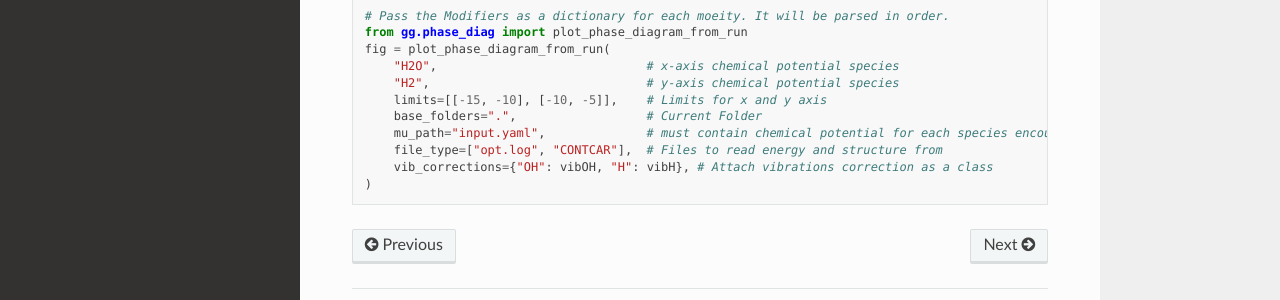
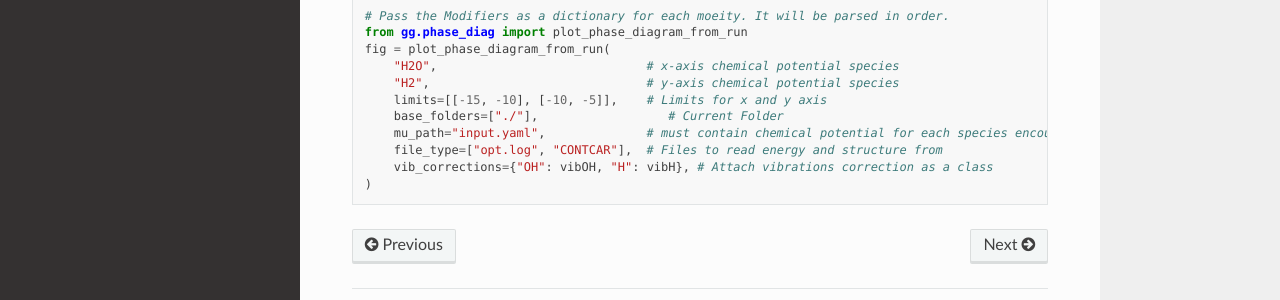
Before and after one commit to kkjsawantucla/gg, a Sphinx documentation site: the page built from docs/source/helper.rst, in a window 1280 px wide and 900 px high, scrolled down 881 px. Shown: the part 506-806 px from the top of the window. Built offline with Sphinx 7.4.7 and the Read the Docs theme 3.1.0, drawn with Linux system fonts in a browser that asks for light colours.

```diff
--- a/docs/source/helper.rst
+++ b/docs/source/helper.rst
@@ -66,7 +66,7 @@ Example:
         "H2O",                             # x-axis chemical potential species
         "H2",                              # y-axis chemical potential species
         limits=[[-15, -10], [-10, -5]],    # Limits for x and y axis
-        base_folders=".",                  # Current Folder
+        base_folders=["./"],                  # Current Folder
         mu_path="input.yaml",              # must contain chemical potential for each species encountered
         file_type=["opt.log", "CONTCAR"],  # Files to read energy and structure from
         vib_corrections={"OH": vibOH, "H": vibH}, # Attach vibrations correction as a class
```
